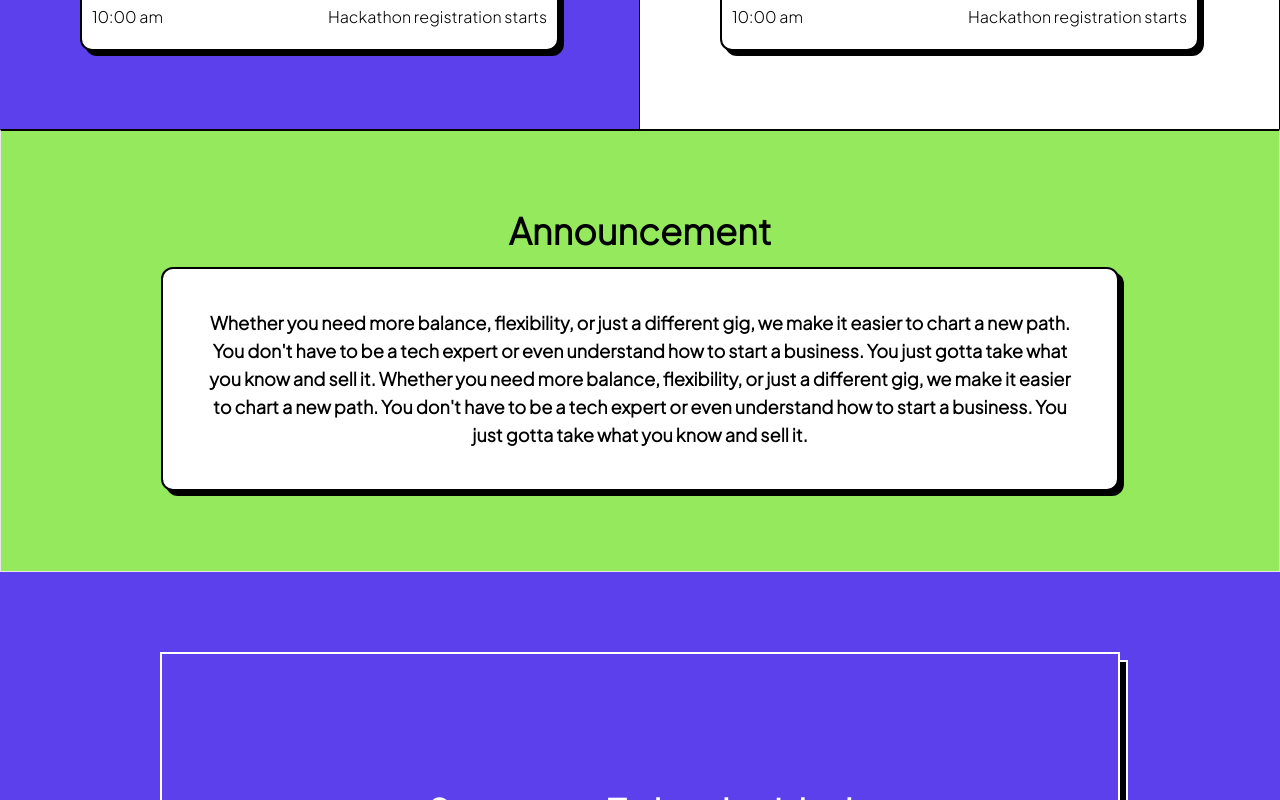
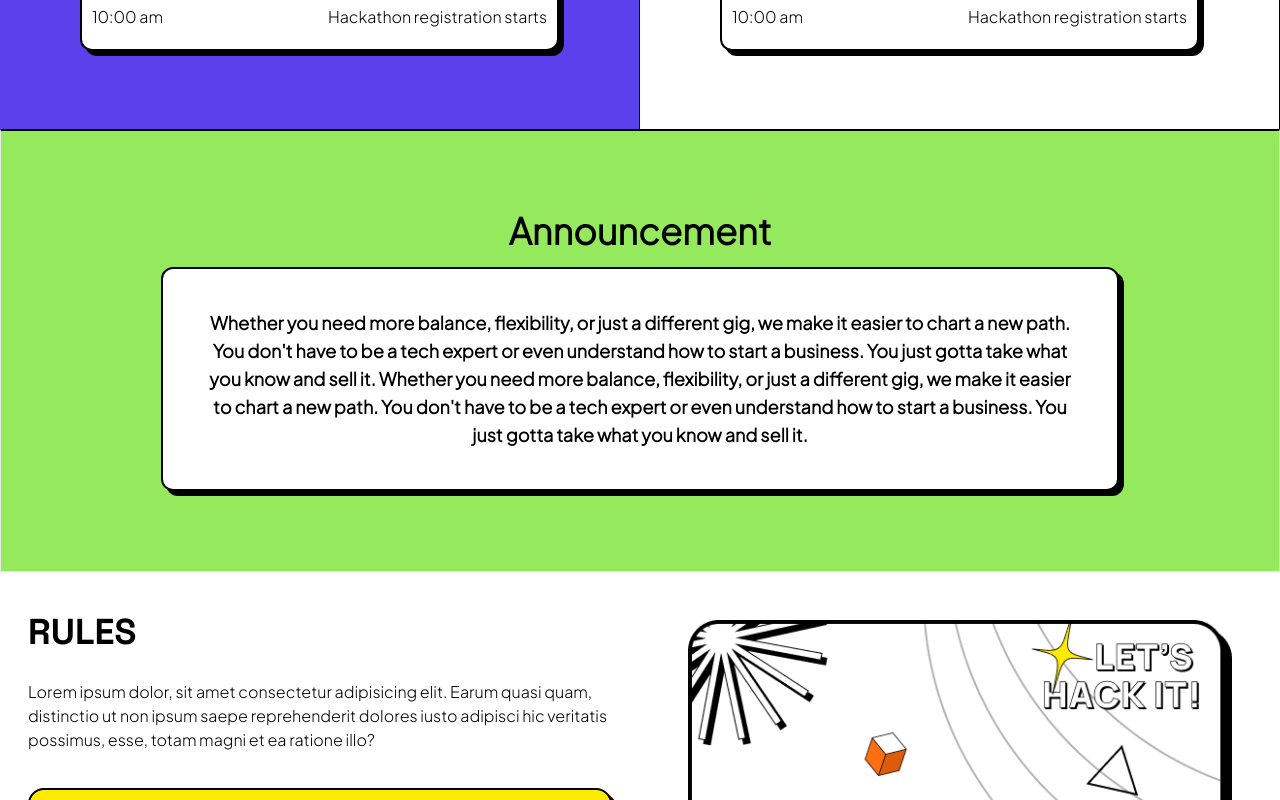
Before and after one commit to gdgcnitj/hackmol-4, a Next.js app: page / in a window 1280 px wide. Shown: the part 2000-2800 px from the top of the page. Built offline with nearby package versions, Linux system fonts and the light colour scheme; a web font is replaced by a local one.

Commit message:
New Rules section

```diff
--- /dev/null
+++ b/src/components/RulesNew.js
@@ -0,0 +1,31 @@
+import React from 'react'
+import Hackmol4 from '../public/Hackmol4.png'
+import RulesPoints from './RulesPoints'
+
+function RulesNew() {
+    return (
+        <div className='rulesNew w-full h-full bg-white flex flex-row'>
+            <div className="rulesLeft w-1/2 white">
+                <div className="rules__title m-7 mt-10 text-4xl font-bold font-Space-Grotesk">
+                    RULES
+                </div>
+                <div className="rules__desc m-7 font-Plus-Jakarta">
+                    Lorem ipsum dolor, sit amet consectetur adipisicing elit. Earum quasi quam, distinctio ut non ipsum saepe reprehenderit dolores iusto adipisci hic veritatis possimus, esse, totam magni et ea ratione illo?
+                </div>
+                <div className="rules__list">
+                    <RulesPoints Desc="This is rule 1 you have to follow it noobs ;)" color="#FFEB01"/>
+                    <RulesPoints Desc="Lorem ipsum dolor, sit amet consectetur adipisicing elit. Earum quasi quam, distinctio ut non ipsum saepe reprehenderit dolores" color="#FF6F0F"/>
+                    <RulesPoints Desc="Lorem ipsum dolor, sit amet consectetur adipisicing elit. Earum quasi quam, distinctio ut non ipsum saepe reprehenderit dolores" color="#94E95D"/>
+                    <RulesPoints Desc="Lorem ipsum dolor, sit amet consectetur adipisicing elit. Earum quasi quam, distinctio ut non ipsum saepe reprehenderit dolores" color="#5C40EC"/>
+                    <RulesPoints Desc="Lorem ipsum dolor, sit amet consectetur adipisicing elit. Earum quasi quam, distinctio ut non ipsum saepe reprehenderit dolores" color="#FFEB01"/>
+                </div>
+
+            </div>
+            <div className="rulesRight w-1/2 flex flex-col justify-start">
+                <img src={Hackmol4.src} alt="Image" className='m-12' />
+            </div>
+        </div>
+    )
+}
+
+export default RulesNew
--- a/src/components/RulesPoints.js
+++ b/src/components/RulesPoints.js
@@ -1,14 +1,9 @@
 import React from 'react'
 
-function RulesPoints({title,decription}) {
+function RulesPoints({Desc,color}) {
   return (
-    <div className='rulesPoints flex flex-row space-x-2'>
-      <div className="rulesPoints__header font-semibold">
-        {"-> "}{title}{" : "}
-      </div>
-      <div className="rulesPoints__details">
-        {decription}
-      </div>
+    <div style={{background:color}} className='rulesPoints border-2 border-black shadow-3xl rounded-2xl flex flex-col p-3 justify-center text-black h-20 mx-7 my-9 text-sm font-Plus-Jakarta font-bold'>
+    {Desc}
     </div>
   )
 }
--- a/src/pages/index.js
+++ b/src/pages/index.js
@@ -13,6 +13,7 @@ import Judges from "../components/Judges"
 import Testimonies from "../components/Testimonies";
 import TrackMobile from "../components/TrackMobile"
 import Head from "next/head"
+import RulesNew from "../components/RulesNew"
 
 
 
@@ -35,7 +36,7 @@ export default function Home() {
       <Announcement />
 
       {/* <RuleCard /> */}
-
+      <RulesNew/>
 
       <Sponsers/>
 
```
Also changed, not shown: src/public/Hackmol4.png (added), src/public/Star2.svg (added).
